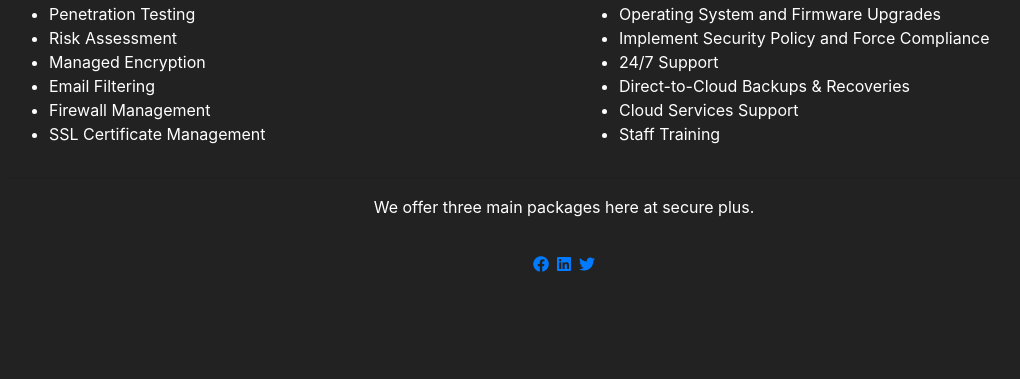
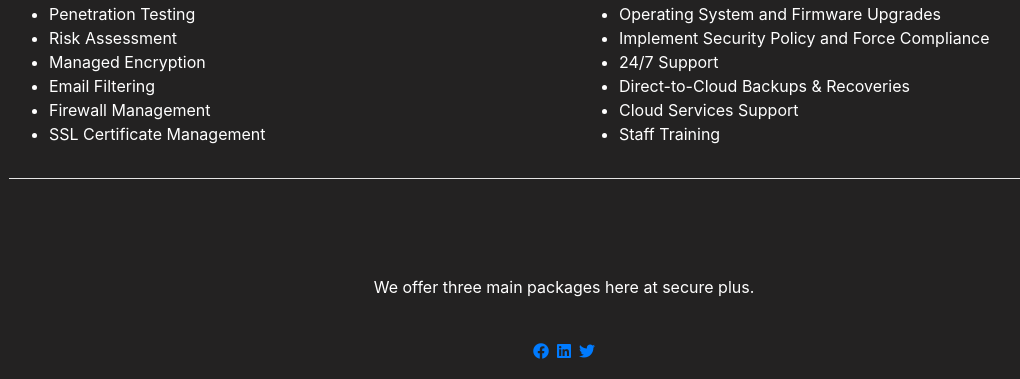
Before and after one commit to LiamD88/secure_plus, a Django app: page /services1/ in a window 1280 px wide. Shown: the part 638-1017 px from the top of the page, without its empty margins (76-1096 px from the left). Before the commit the page ends 910 px from the top, so only its background shows below. Run offline with Django 3.2, Linux system fonts and the light colour scheme; data that the repository does not hold is empty; some libraries are stand-ins or nearby versions.

Commit message:
added classes to allow margins and styling on services page

```diff
--- a/secure_plus/static/css/style.css
+++ b/secure_plus/static/css/style.css
@@ -75,6 +75,10 @@
   background-color: #F4F1F1!important;
 }
 
+.line-break {
+  background-color: #FFFFFF;
+}
+
 
 /* login+register page */
 
@@ -106,12 +110,17 @@
 /* services page */
 
 .card-margin1 {
-  margin-bottom: 2.05em;
+  margin-bottom: 2.5em;
 }
 
 .card-margin2 {
   margin-bottom: 2.7em;
 }
+
+.package-marg {
+  margin-top: 5em;
+}
+
 
 /* media queries */
 @media (min-width: 300px) {
```
